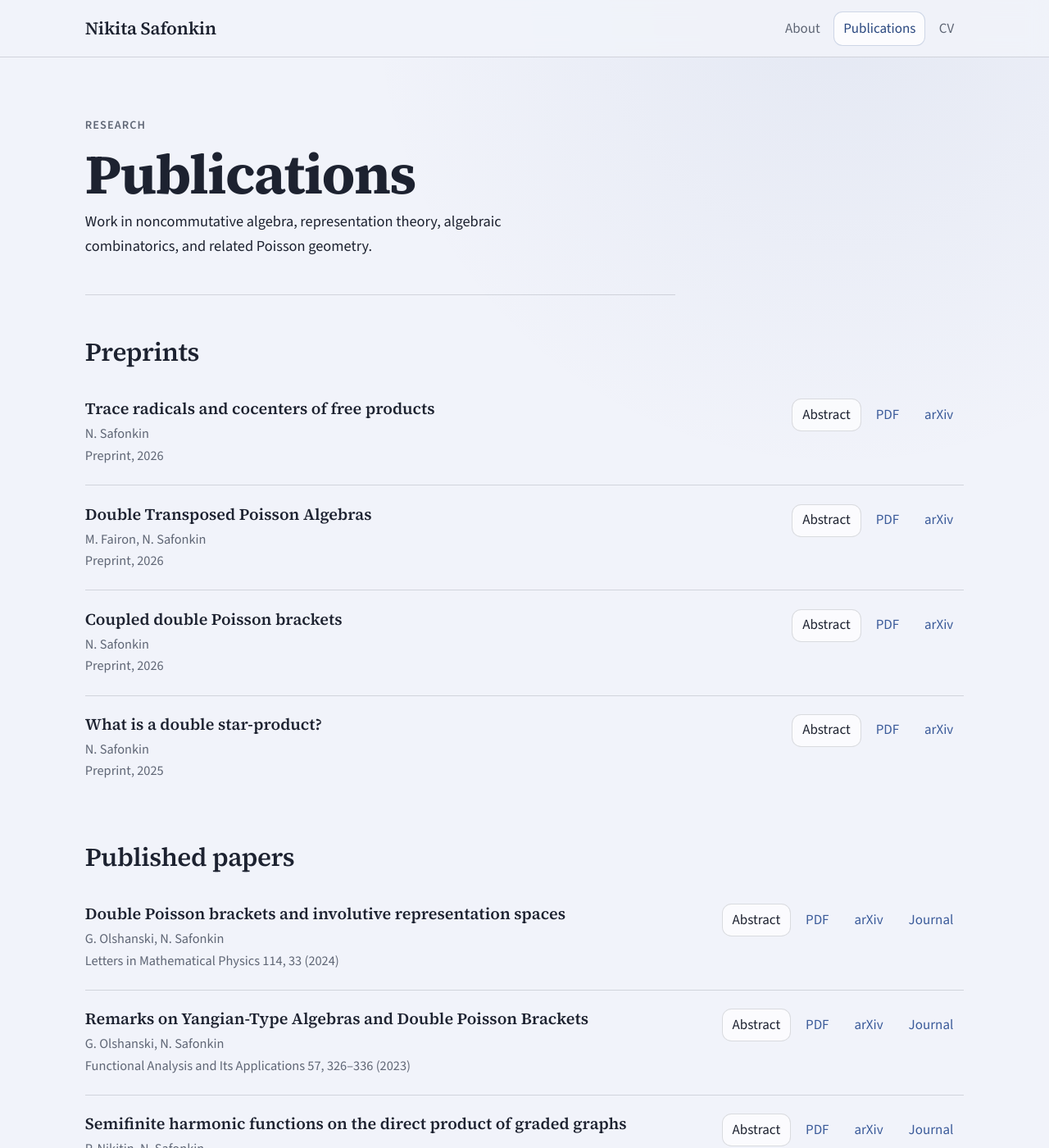
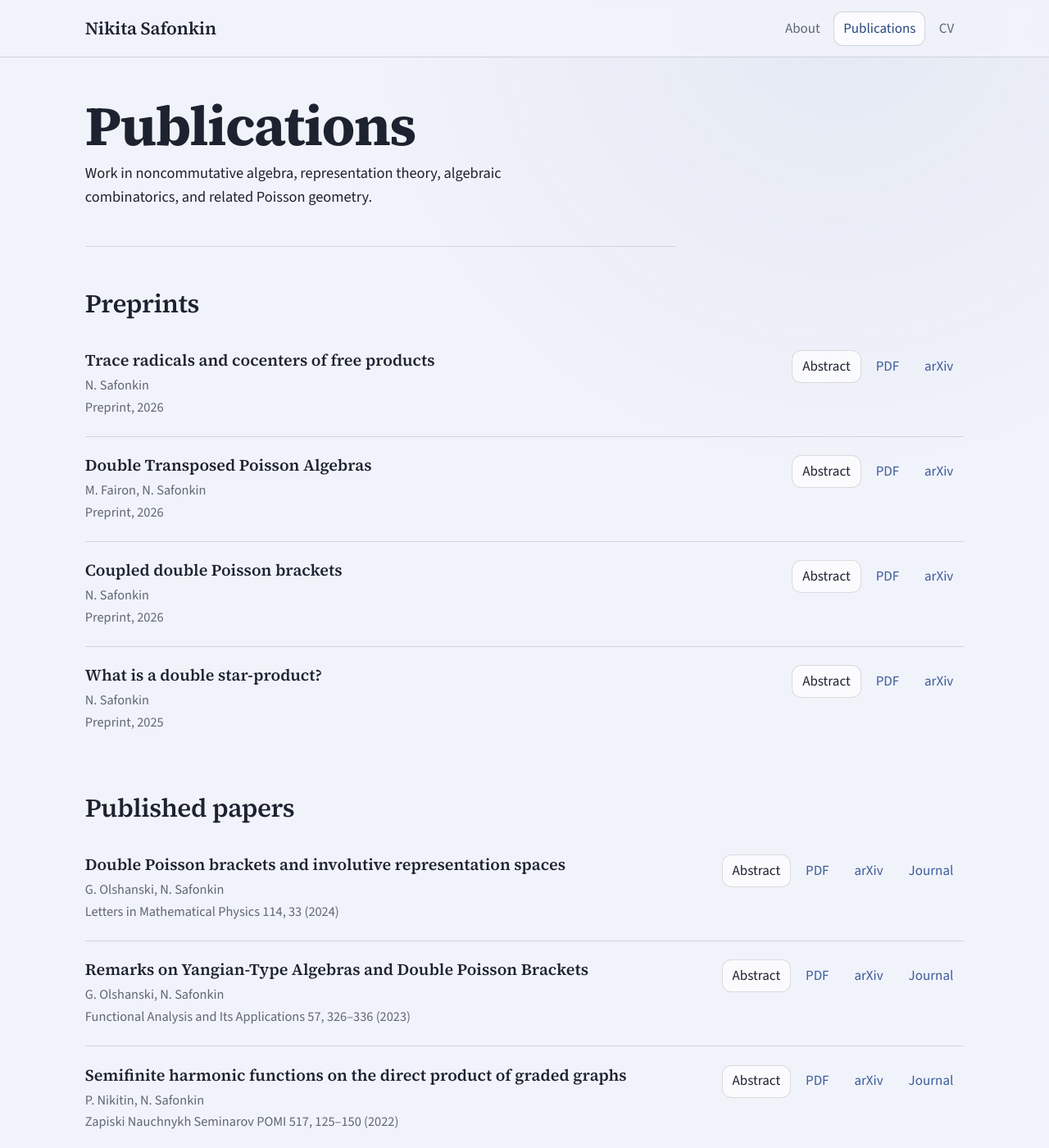
Before and after one commit to n-safonkin/n-safonkin.github.io, a Jekyll site: the page built from papers.html, in a window 1280 px wide and 1400 px high. Shown: the whole window at 82% size. Built offline with Jekyll 4.4.1, drawn with Linux system fonts in a browser that asks for light colours.

Commit message:
Tighten publications page heading

```diff
--- a/_layouts/default.html
+++ b/_layouts/default.html
@@ -27,12 +27,12 @@
   <meta name="twitter:description" content="{{ description | strip_newlines }}">
 
   <!-- Base site styles (DO NOT REMOVE) -->
-  <link rel="stylesheet" href="{{ '/assets/style.css' | relative_url }}">
+  <link rel="stylesheet" href="{{ '/assets/style.css' | relative_url }}?v={{ site.time | date: '%s' }}">
 
   <!-- Page-specific extra CSS -->
   {% if page.extra_css %}
     {% for css in page.extra_css %}
-      <link rel="stylesheet" href="{{ css | relative_url }}">
+      <link rel="stylesheet" href="{{ css | relative_url }}?v={{ site.time | date: '%s' }}">
     {% endfor %}
   {% endif %}
 
--- a/assets/papers.css
+++ b/assets/papers.css
@@ -1,6 +1,6 @@
 .publications-intro{
   max-width: 720px;
-  padding: 1.4rem 0 2.6rem;
+  padding: 0 0 2.6rem;
   border-bottom: 1px solid var(--border);
 }
 
@@ -148,10 +148,6 @@
 }
 
 @media (max-width: 720px){
-  .publications-intro{
-    padding-top: .65rem;
-  }
-
   .publication-item{
     grid-template-columns: 1fr;
     gap: .75rem;
--- a/papers.html
+++ b/papers.html
@@ -11,7 +11,6 @@ extra_js:
 ---
 
 <header class="publications-intro">
-  <p class="eyebrow">Research</p>
   <h1>Publications</h1>
   <p>Work in noncommutative algebra, representation theory, algebraic combinatorics, and related Poisson geometry.</p>
 </header>
```
